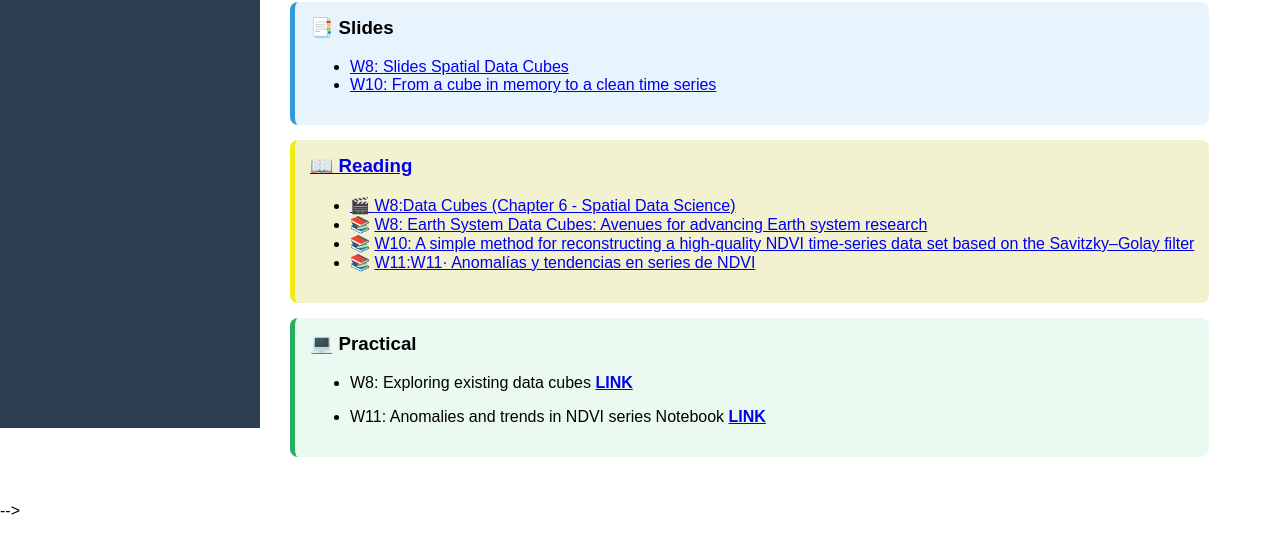
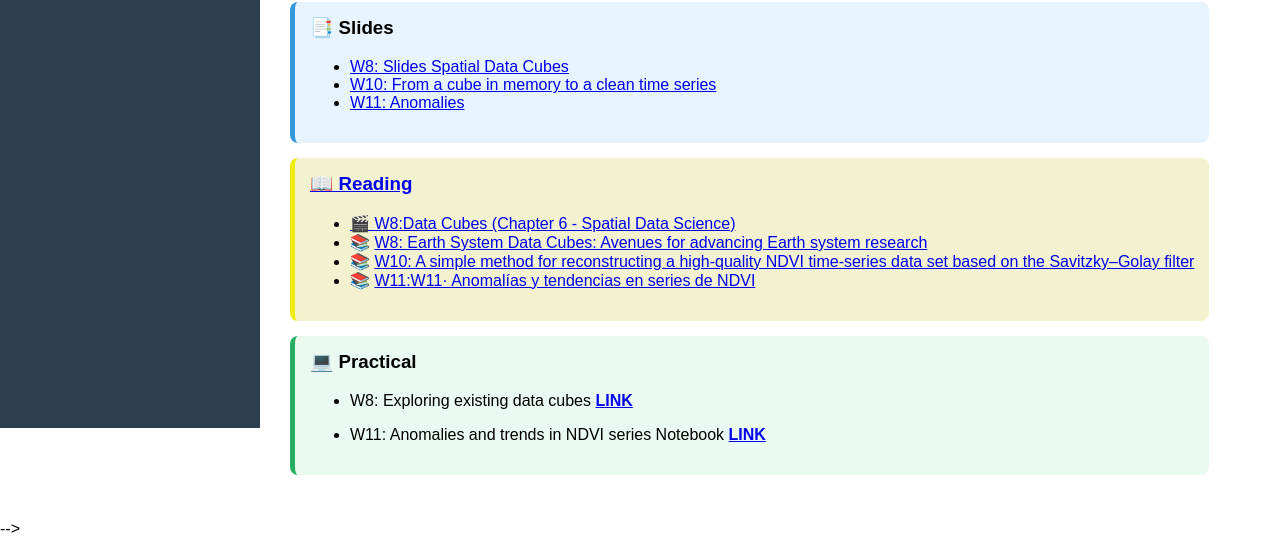
Before and after one commit to un-msc-geomatica/geoprocessing_20262, a plain HTML site: page docs/temporal.html in a window 1280 px wide. Shown: the part 412-950 px from the top of the page. Drawn offline with Linux system fonts and the light colour scheme.

Commit message:
added slides

```diff
--- a/docs/temporal.html
+++ b/docs/temporal.html
@@ -43,9 +43,13 @@
                                   <li>
             <a href=" https://drive.google.com/file/d/1qwkE-u7cb4vXrZ3sFvkaoLLYjQ4bex9I/view?usp=sharing" target="_blank">
               W10: From a cube in memory to a clean time series
+</li>
 
+<li>
+  <a href="  https://drive.google.com/file/d/1_4ikPYL4v4_lMHzZgP1L28zDln8KKRIN/view?usp=sharing" target="_blank">
+              W11: Anomalies
 
-
+              </li>
 
         </ul>
       </div>
```
